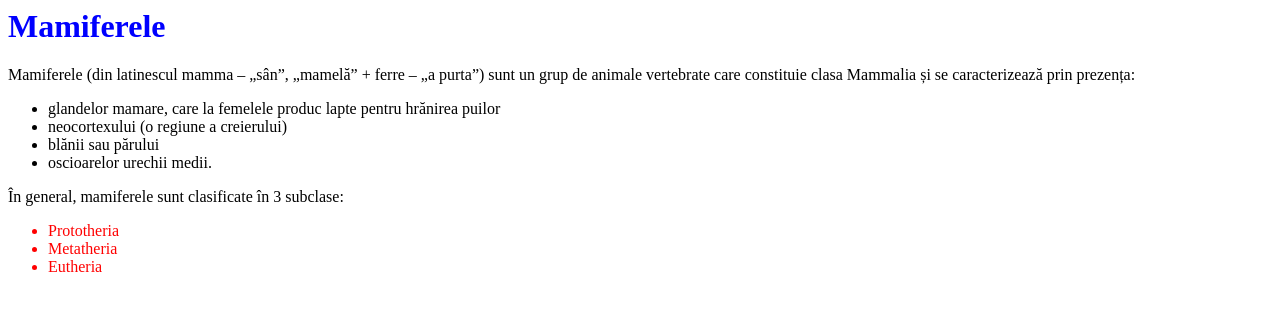
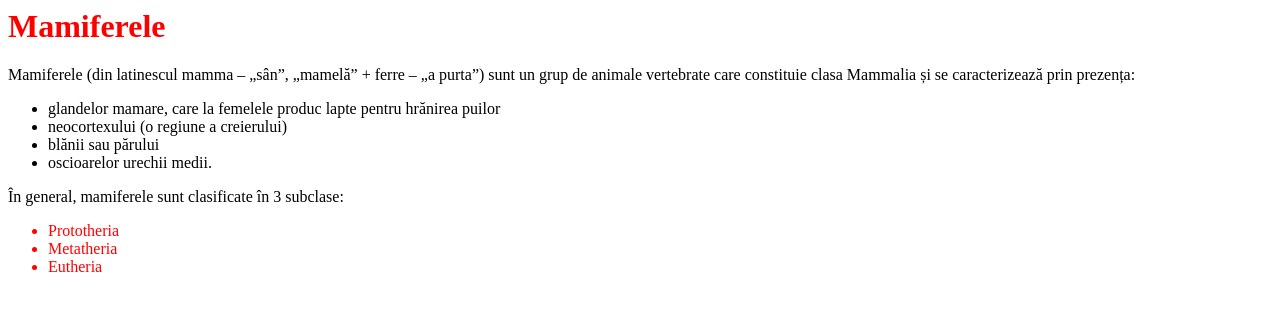
Before and after one commit to Ser123AS/First, a plain HTML site: page index.html in a window 1280 px wide. Drawn offline with Linux system fonts and the light colour scheme.

Commit message:
Color title red

```diff
--- a/index.html
+++ b/index.html
@@ -1,4 +1,4 @@
-<h1 style="color:blue">Mamiferele</h1>
+<h1 style="color:red">Mamiferele</h1>
 <p>Mamiferele (din latinescul mamma – „sân”, „mamelă” + ferre – „a purta”) sunt un grup de animale vertebrate care constituie clasa Mammalia și se caracterizează prin prezența: </p>
 <ul>
 <li>glandelor mamare, care la femelele produc lapte pentru hrănirea puilor</li>
```
